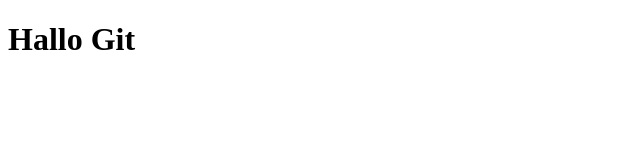
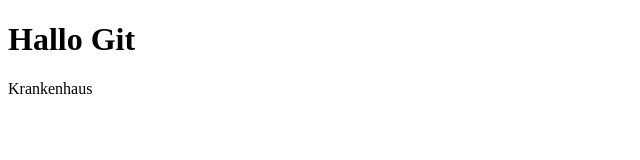
Before and after one commit to JegorM/Git_test, a plain HTML site: page index.html in a window 1280 px wide. Shown: the whole page, without its empty margins (0-640 px from the left). Drawn offline with Linux system fonts and the light colour scheme.

```diff
--- a/index.html
+++ b/index.html
@@ -10,6 +10,7 @@
 
 <body>
     <h1>Hallo Git</h1>
+    <p>Krankenhaus</p>
 </body>
 
 </html>
```
